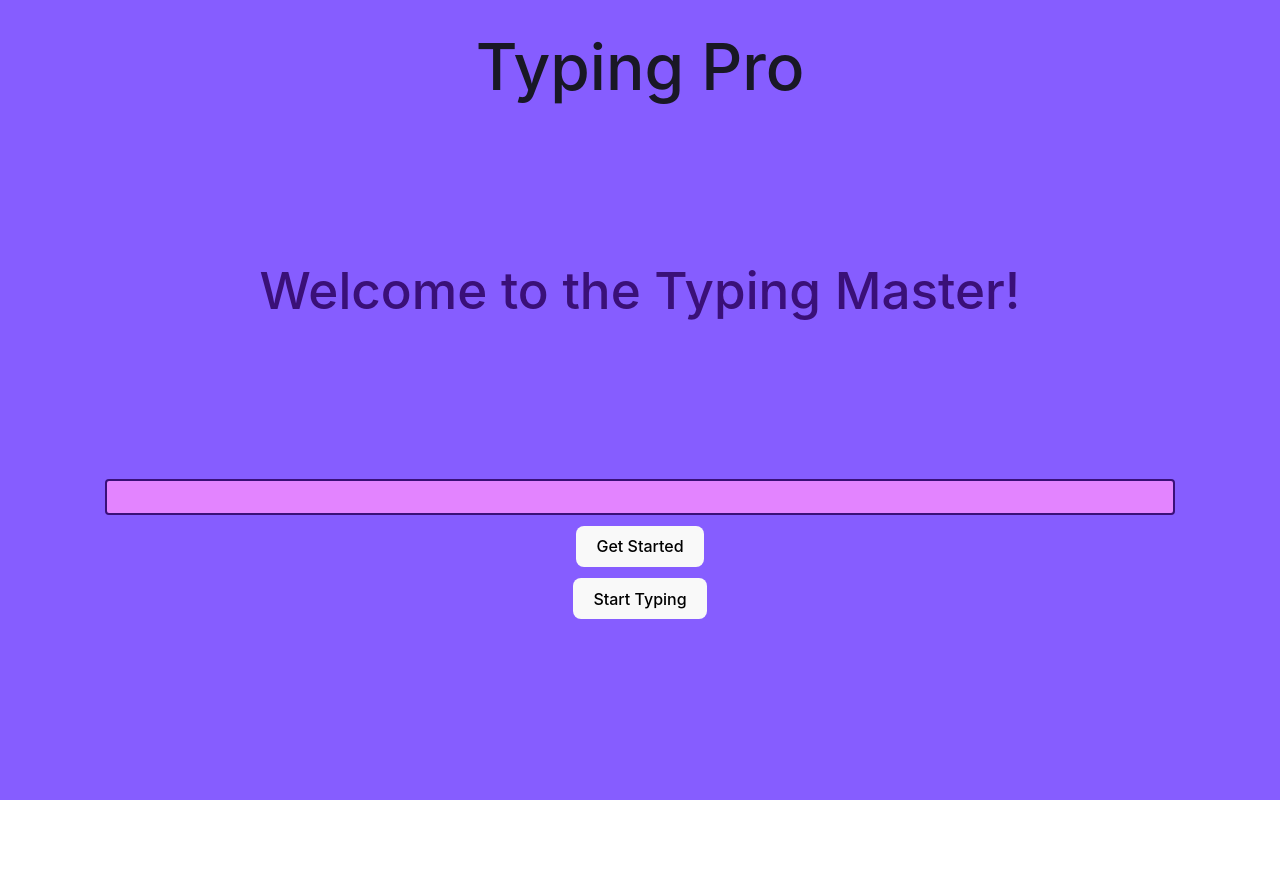
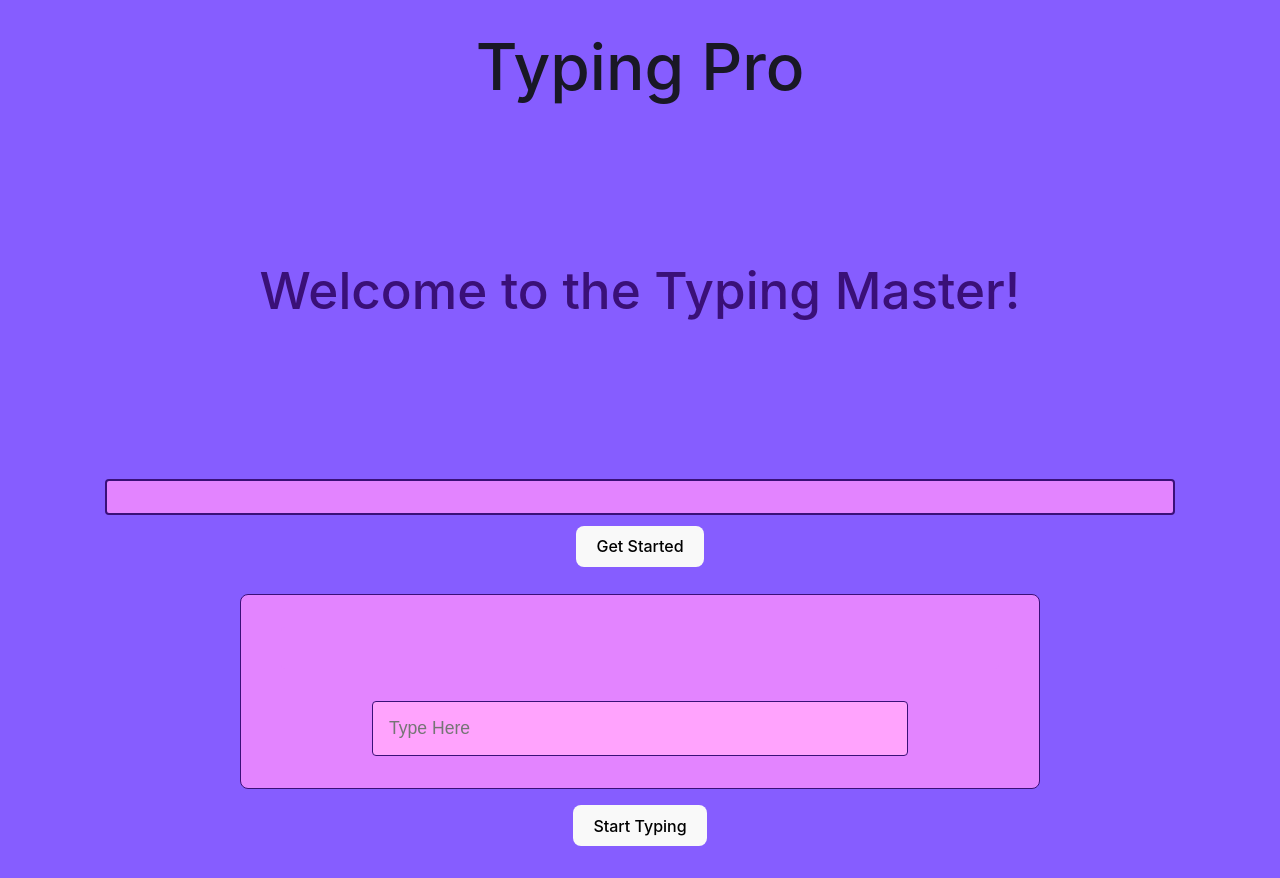
Before and after one commit to marco-boop/typingSpeedApp, a React (Vite) app: page / in a window 1280 px wide. Before the commit the page ends 800 px from the top, so only its background shows below. Built offline with nearby package versions, Linux system fonts and the light colour scheme.

Commit message:
FormInput works so far

```diff
--- /dev/null
+++ b/src/components/formInput/FormInput.jsx
@@ -0,0 +1,34 @@
+import { useState } from "react";
+import styles from "./formInput.module.css";
+
+const FormInput = () => {
+  const [text, setText] = useState("");
+  const [input, setInput] = useState("");
+
+  return (
+    <div>
+      <div className={styles.container}>
+        <div className={styles.textDisplay}>
+          <h3>
+            {/* Some text for the future */}
+            {input}
+          </h3>
+        </div>
+        <div className={styles.formField}>
+          <form>
+            <div>
+              <input
+                type="text"
+                value={input}
+                onChange={(e) => setInput(e.target.value)}
+                placeholder="Type Here"
+              />
+            </div>
+          </form>
+        </div>
+      </div>
+    </div>
+  );
+};
+
+export default FormInput;
--- /dev/null
+++ b/src/components/formInput/formInput.module.css
@@ -0,0 +1,44 @@
+.container {
+  background-color: var(--color-bg-variant);
+  border: 1px solid var(--color-primary);
+  margin: 1rem auto;
+  border-radius: 0.5rem;
+  max-width: 50rem;
+  padding-top: 1rem;
+}
+
+.textDisplay {
+  margin: 1rem auto;
+  border: 5px solid var(--color-bg-variant);
+  border-radius: 0.25rem;
+  padding: 1rem;
+  max-width: 90%;
+  word-wrap: break-word;
+  text-align: left;
+}
+
+.textDisplay h3 {
+  color: var(--color-primary);
+}
+
+.formField {
+  margin: 1rem;
+}
+
+.formField input {
+  padding: 1rem;
+  width: 70%;
+  background-color: var(--color-primary-variant);
+  border: 1px solid var(--color-primary);
+  border-radius: 0.25rem;
+  font-size: 1.1rem;
+  margin: 1rem;
+}
+
+.correct {
+  color: green;
+}
+
+.wrong {
+  color: red;
+}
--- a/src/pages/HomePage.jsx
+++ b/src/pages/HomePage.jsx
@@ -1,5 +1,6 @@
 import React from "react";
 import TextGenerator from "../components/textGenerator/TextGenerator";
+import FormInput from "../components/formInput/FormInput";
 
 const HomePage = () => {
   return (
@@ -11,8 +12,7 @@ const HomePage = () => {
       </div>
 
       <TextGenerator />
-
-      {/* Form Input */}
+      <FormInput />
 
       <div>
         <button>Start Typing</button>
```
